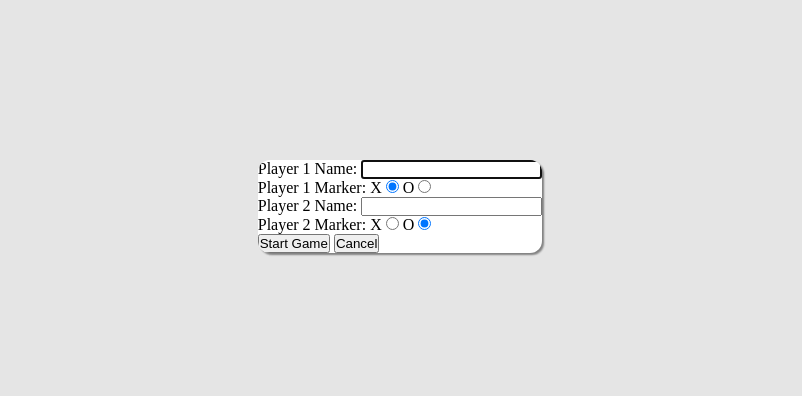
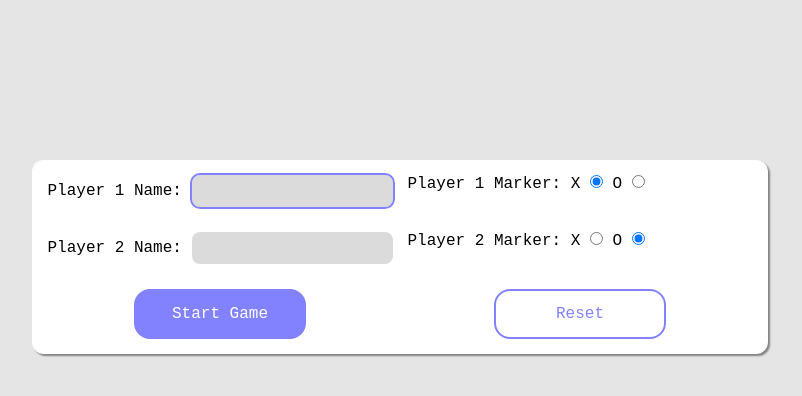
Before and after one commit to vincent585/tic-tac-toe-js, a plain HTML site: page index.html in a window 1280 px wide. Shown: the whole page, without its empty margins (240-1042 px from the left). Drawn offline with Linux system fonts and the light colour scheme; a web font is replaced by a local one.

Commit message:
style dialog form

```diff
--- a/css/style.css
+++ b/css/style.css
@@ -2,6 +2,7 @@
     padding: 0;
     margin: 0;
     box-sizing: border-box;
+    font-family: 'VenrynSansRegular', monospace;
 }
 
 body {
@@ -24,6 +25,60 @@ dialog {
     box-shadow: 2px 2px 2px gray;
 }
 
+form {
+    display: grid;
+    grid-template-columns: repeat(2, 1fr);
+    gap: 15px;
+    padding: 15px;
+}
+
+.input-wrapper>input[type=text] {
+    min-height: 25px;
+    border: none;
+    border-radius: 8px;
+    background-color: rgb(219, 219, 219);
+    padding: 8px 12px;
+    font-size: 14px;
+}
+
+.input-wrapper>input[type=text]:focus {
+    outline: 2px solid rgb(130, 130, 255);
+}
+
+.input-wrapper {
+    margin-bottom: 10px;
+}
+
+form>button {
+    width: 50%;
+    justify-self: center;
+    min-height: 50px;
+}
+
+#start {
+    background-color: rgb(130, 130, 255);
+    color: white;
+    font-size: 16px;
+    border: none;
+    border-radius: 16px;
+}
+
+#start:hover {
+    background-color: rgb(105, 105, 216);
+}
+
+#reset-form {
+    background-color: white;
+    border: 2px solid rgb(130, 130, 255);
+    border-radius: 16px;
+    font-size: 16px;
+    color: rgb(130, 130, 255);
+}
+
+#reset-form:hover {
+    background-color: rgb(224, 224, 224);
+}
+
 .gameboard {
     height: 70%;
     width: 80vh;
--- a/index.html
+++ b/index.html
@@ -6,6 +6,7 @@
   <meta name="viewport" content="width=device-width, initial-scale=1.0">
   <title>Tic Tac Toe</title>
   <link rel="stylesheet" href="./css/style.css">
+  <link rel="stylesheet" media="screen" href="https://fontlibrary.org//face/venryn-sans" type="text/css" />
   <script src="./js/script.js" defer></script>
 </head>
 
@@ -39,7 +40,7 @@
         </legend>
       </div>
       <button type="submit" id="start">Start Game</button>
-      <button value="cancel" formmethod="dialog" id="reset-form">Cancel</button>
+      <button value="reset" formmethod="dialog" id="reset-form">Reset</button>
     </form>
   </dialog>
   <div class="gameboard">
```
